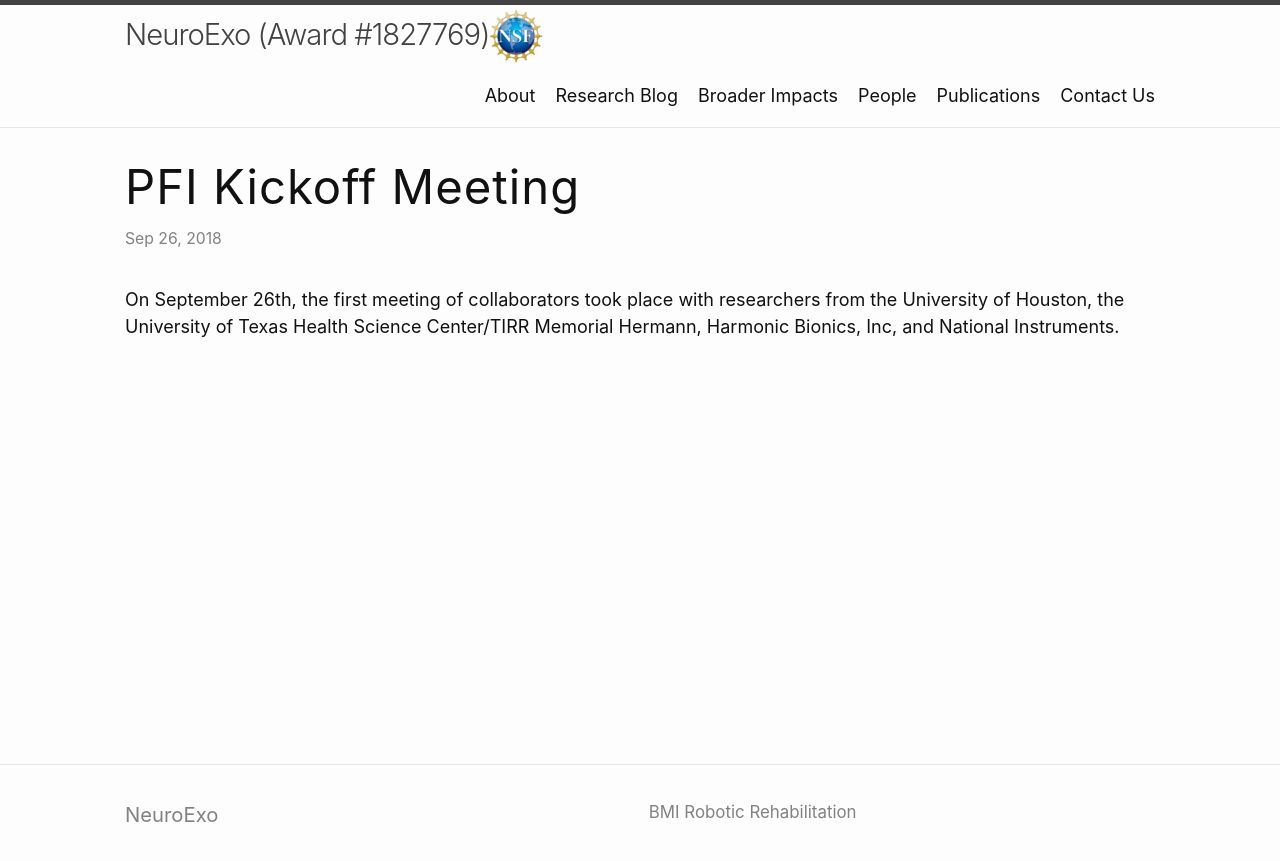
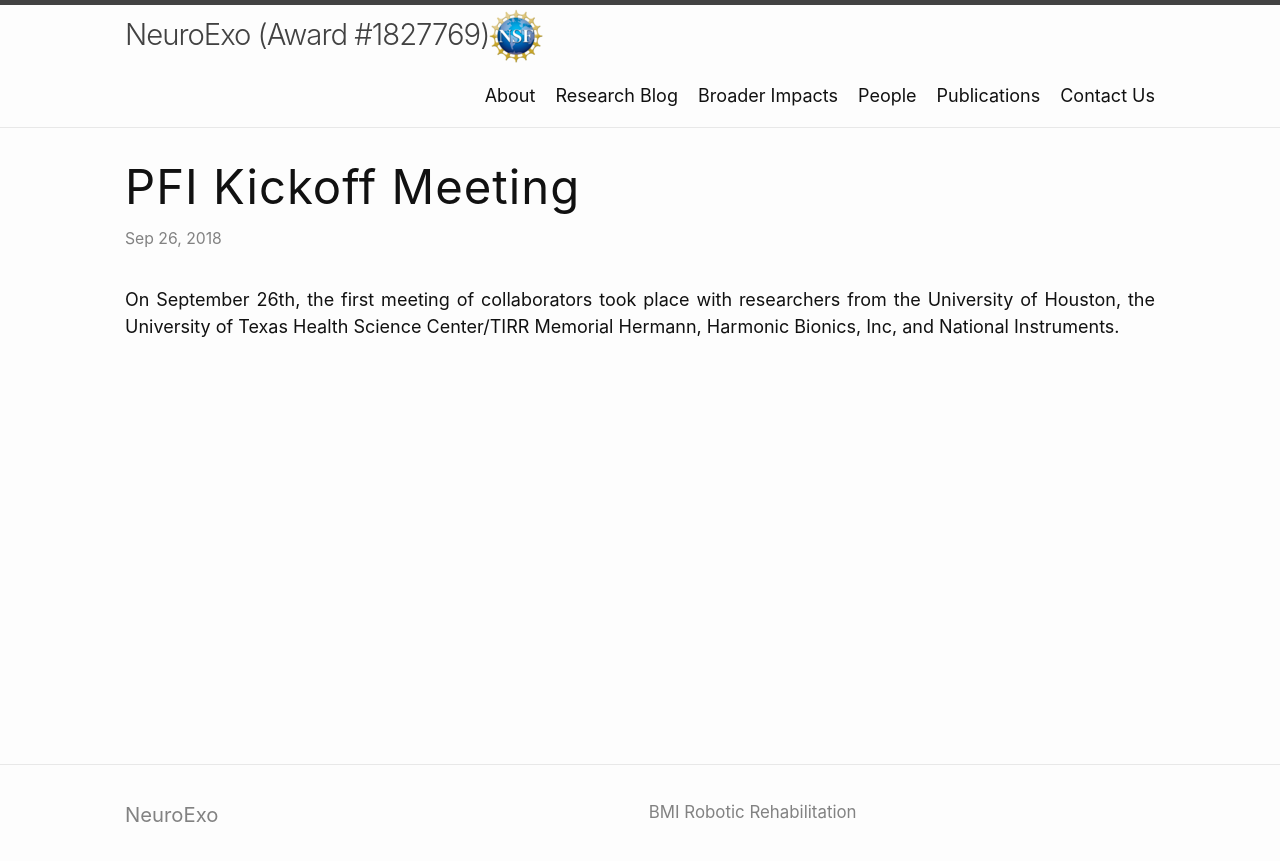
Before and after one commit to arcraik/neuroexo-website, a Jekyll site: the page built from _posts/2018-09-26-First-PFI-Meeting.md, in a window 1280 px wide. Shown: the top 861 px of the page. Built offline with Jekyll 4.4.1, drawn with Linux system fonts in a browser that asks for light colours.

Commit message:
Update 2018-09-26-First-PFI-Meeting.md

```diff
--- a/_posts/2018-09-26-First-PFI-Meeting.md
+++ b/_posts/2018-09-26-First-PFI-Meeting.md
@@ -4,4 +4,4 @@ title: PFI Kickoff Meeting
 link:
 ---
 
-On September 26th, the first meeting of collaborators took place with researchers from the University of Houston, the University of Texas Health Science Center/TIRR Memorial Hermann, Harmonic Bionics, Inc, and National Instruments.
+<p align = "justify">On September 26th, the first meeting of collaborators took place with researchers from the University of Houston, the University of Texas Health Science Center/TIRR Memorial Hermann, Harmonic Bionics, Inc, and National Instruments.</p>
```
